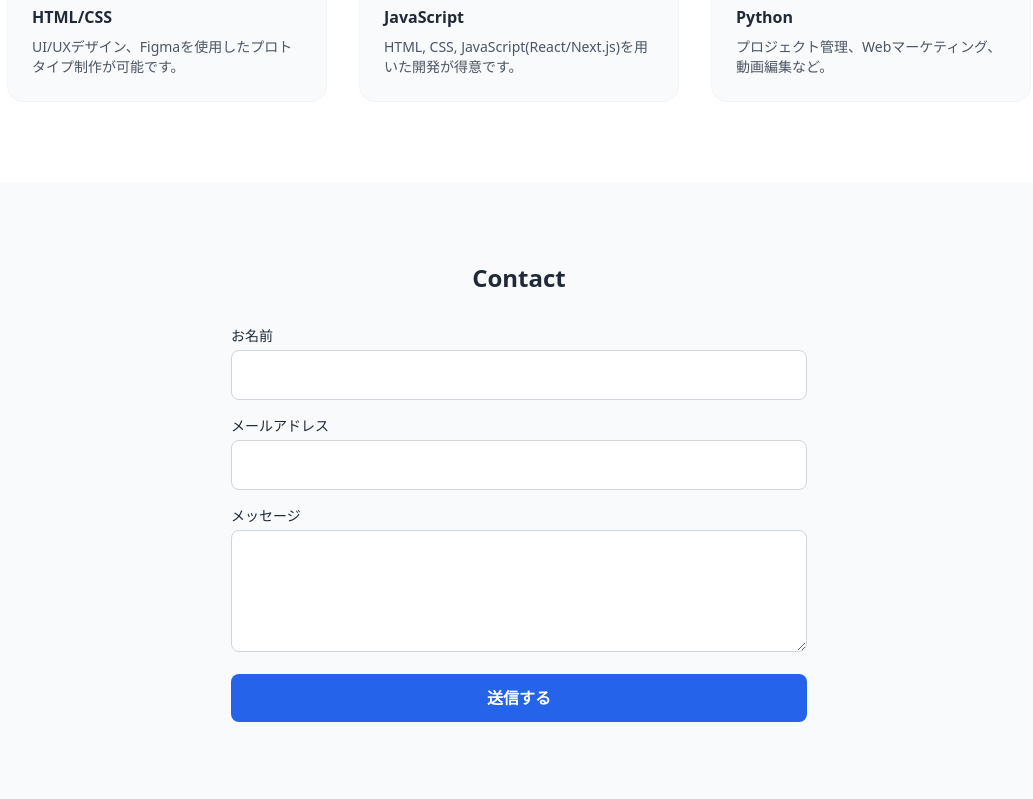
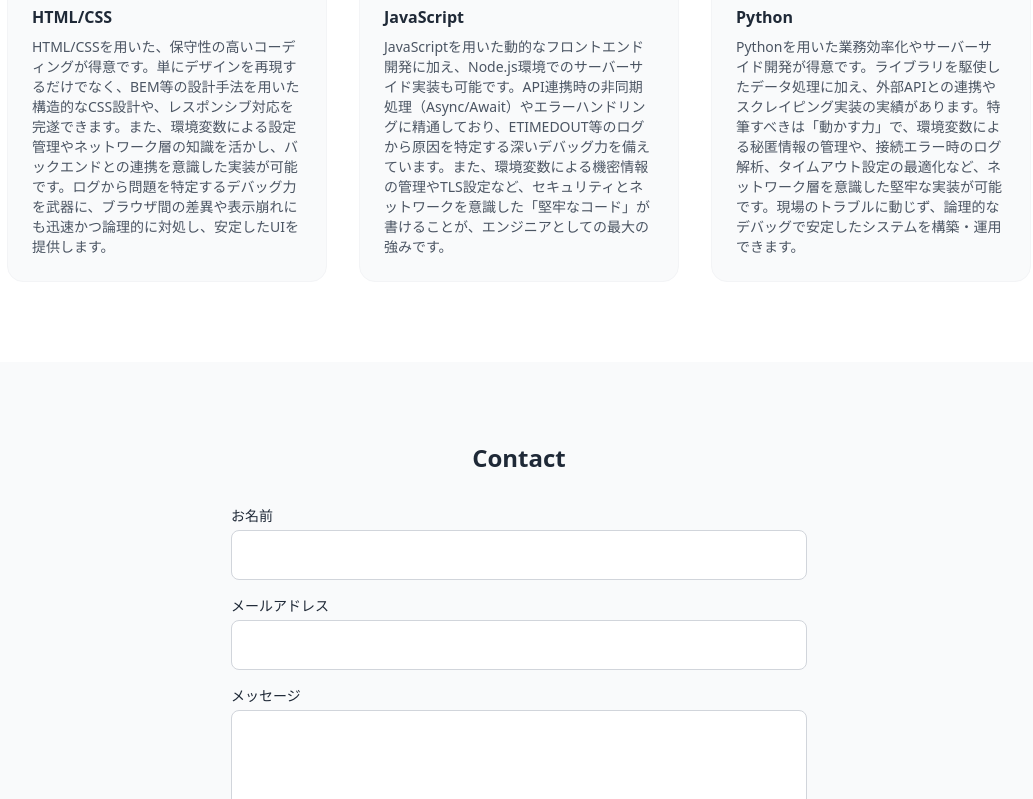
Before and after one commit to toryonogi/my-portfolio-backend, a website: page frontend/index.html in a window 1280 px wide. Shown: the part 1003-1802 px from the top of the page, without its empty margins (121-1154 px from the left). Drawn offline with Linux system fonts and the light colour scheme.

Commit message:
スキルの文字を編集

```diff
--- a/frontend/index.html
+++ b/frontend/index.html
@@ -47,21 +47,27 @@
               <i class="fa-brands fa-html5 text-9xl text-orange-400"></i>
             </div>
             <h3 class="font-bold mb-2">HTML/CSS</h3>
-            <p class="text-sm text-gray-600">UI/UXデザイン、Figmaを使用したプロトタイプ制作が可能です。</p>
+            <p class="text-sm text-gray-600">
+              HTML/CSSを用いた、保守性の高いコーディングが得意です。単にデザインを再現するだけでなく、BEM等の設計手法を用いた構造的なCSS設計や、レスポンシブ対応を完遂できます。また、環境変数による設定管理やネットワーク層の知識を活かし、バックエンドとの連携を意識した実装が可能です。ログから問題を特定するデバッグ力を武器に、ブラウザ間の差異や表示崩れにも迅速かつ論理的に対処し、安定したUIを提供します。
+            </p>
           </div>
           <div class="p-6 border border-gray-100 rounded-2xl bg-gray-50 hover:shadow-lg transition">
             <div class="flex justify-center items-center mt-6 mb-6 h-24">
               <i class="fa-brands fa-js-square text-9xl text-yellow-300"></i>
             </div>
             <h3 class="font-bold mb-2">JavaScript</h3>
-            <p class="text-sm text-gray-600">HTML, CSS, JavaScript(React/Next.js)を用いた開発が得意です。</p>
+            <p class="text-sm text-gray-600">
+              JavaScriptを用いた動的なフロントエンド開発に加え、Node.js環境でのサーバーサイド実装も可能です。API連携時の非同期処理（Async/Await）やエラーハンドリングに精通しており、ETIMEDOUT等のログから原因を特定する深いデバッグ力を備えています。また、環境変数による機密情報の管理やTLS設定など、セキュリティとネットワークを意識した「堅牢なコード」が書けることが、エンジニアとしての最大の強みです。
+            </p>
           </div>
           <div class="p-6 border border-gray-100 rounded-2xl bg-gray-50 hover:shadow-lg transition">
             <div class="flex justify-center items-center mt-6 mb-6 h-24">
               <i class="fa-brands fa-python text-9xl text-blue-600"></i>
             </div>
             <h3 class="font-bold mb-2">Python</h3>
-            <p class="text-sm text-gray-600">プロジェクト管理、Webマーケティング、動画編集など。</p>
+            <p class="text-sm text-gray-600">
+              Pythonを用いた業務効率化やサーバーサイド開発が得意です。ライブラリを駆使したデータ処理に加え、外部APIとの連携やスクレイピング実装の実績があります。特筆すべきは「動かす力」で、環境変数による秘匿情報の管理や、接続エラー時のログ解析、タイムアウト設定の最適化など、ネットワーク層を意識した堅牢な実装が可能です。現場のトラブルに動じず、論理的なデバッグで安定したシステムを構築・運用できます。
+            </p>
           </div>
         </div>
       </div>
```
Also changed, not shown: frontend/assets/output.css.
